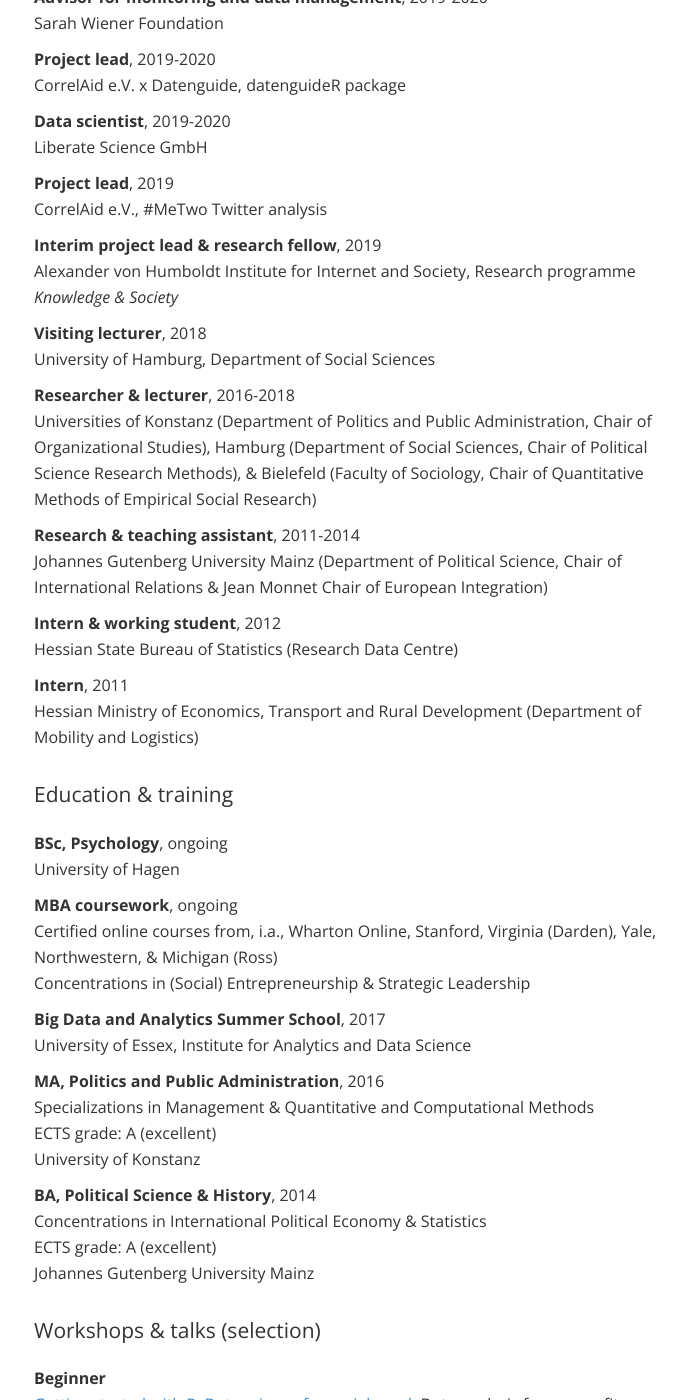
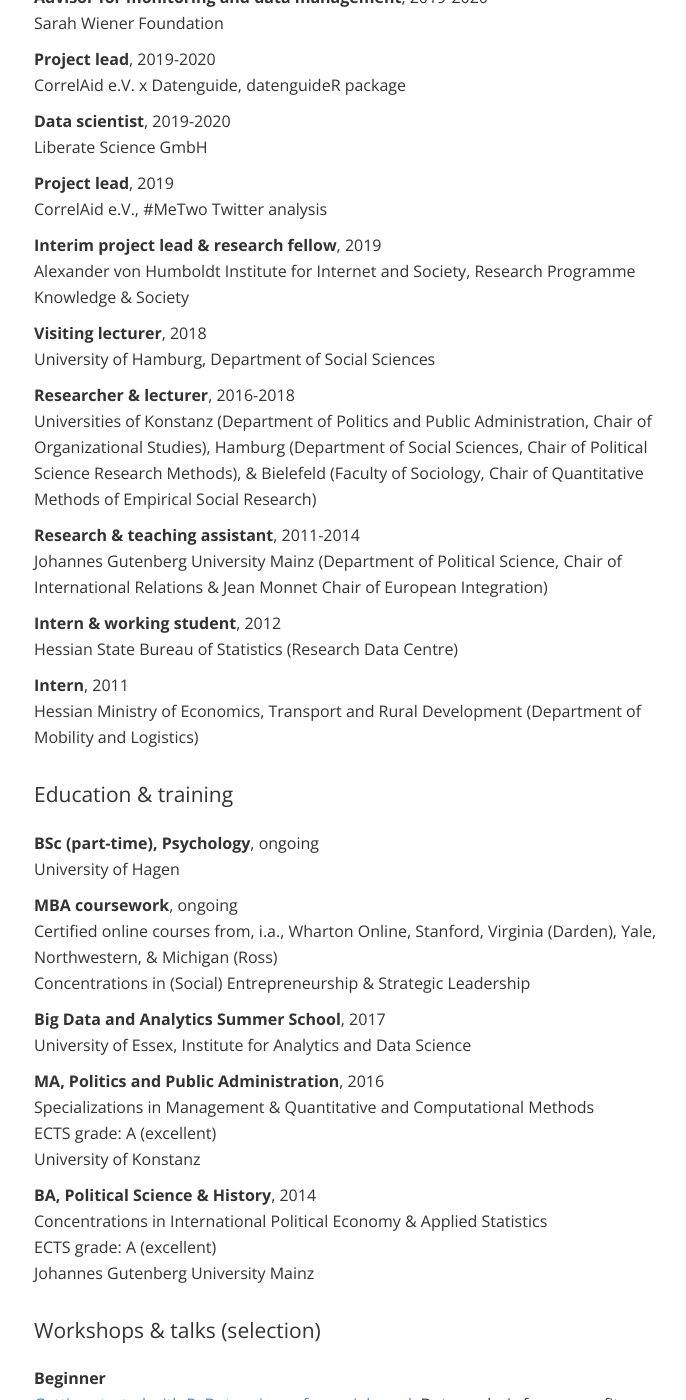
Before and after one commit to lhehnke/lhehnke.github.io, a Jekyll site: the page built from cv/index.html, in a window 1280 px wide and 1400 px high, scrolled down 541 px. Shown: the whole window, without its empty margins (282-968 px from the left). Built offline with Jekyll 4.4.1, drawn with Linux system fonts in a browser that asks for light colours; nearby versions of some CDN libraries.

Commit message:
Update CV

```diff
--- a/cv/index.html
+++ b/cv/index.html
@@ -42,10 +42,10 @@
 				Liberate Science GmbH</p>
 
     <p><strong>Project lead</strong>, 2019<br>
-				CorrelAid e.V., #MeTwo Twitter analysis </p>
+				CorrelAid e.V., #MeTwo Twitter analysis</p>
 
     <p><strong>Interim project lead & research fellow</strong>, 2019<br>
-				Alexander von Humboldt Institute for Internet and Society, Research programme <em>Knowledge & Society</em></p>
+				Alexander von Humboldt Institute for Internet and Society, Research Programme Knowledge & Society</p>
 
     <p><strong>Visiting lecturer</strong>, 2018<br>
 				University of Hamburg, Department of Social Sciences</p>
@@ -65,7 +65,7 @@
 
     <p class="lead">Education & training</p>
 
-    <p><strong>BSc, Psychology</strong>, ongoing<br>
+    <p><strong>BSc (part-time), Psychology</strong>, ongoing<br>
 				University of Hagen</p>
 
     <p><strong>MBA coursework</strong>, ongoing<br>
@@ -81,7 +81,7 @@
 				University of Konstanz</p>
 
     <p style="margin-bottom:30px"><strong>BA, Political Science & History</strong>, 2014<br>
-        Concentrations in International Political Economy & Statistics<br>
+        Concentrations in International Political Economy & Applied Statistics<br>
         ECTS grade: A (excellent)<br>
 				Johannes Gutenberg University Mainz</p>
 
```
